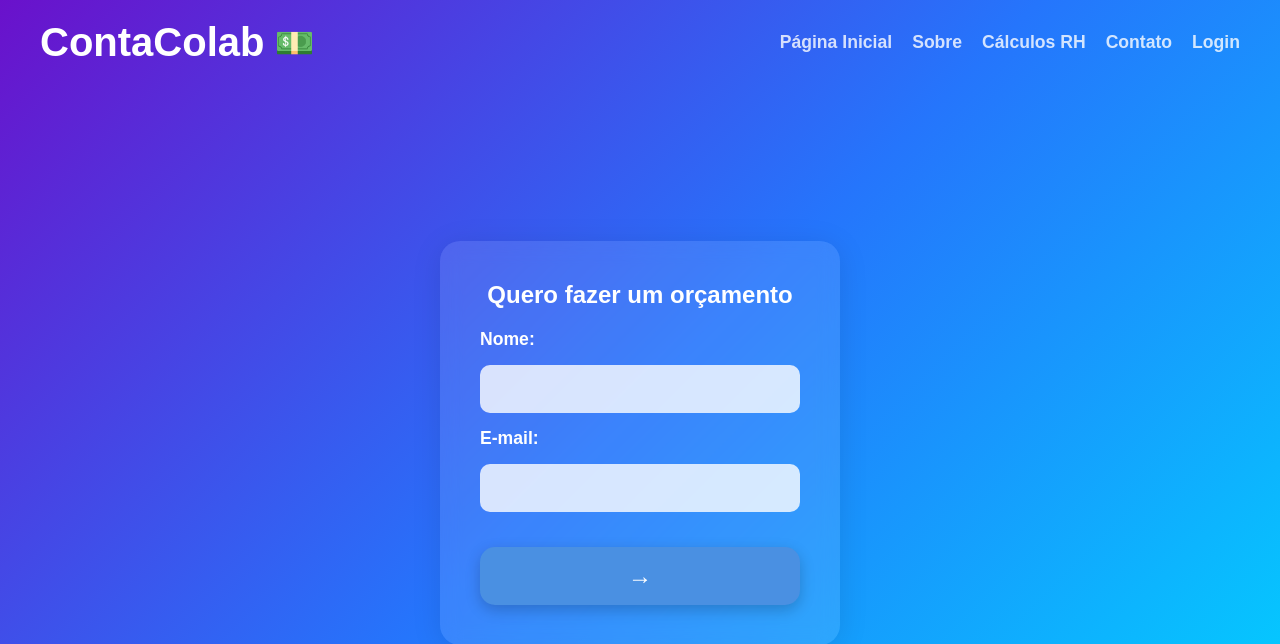
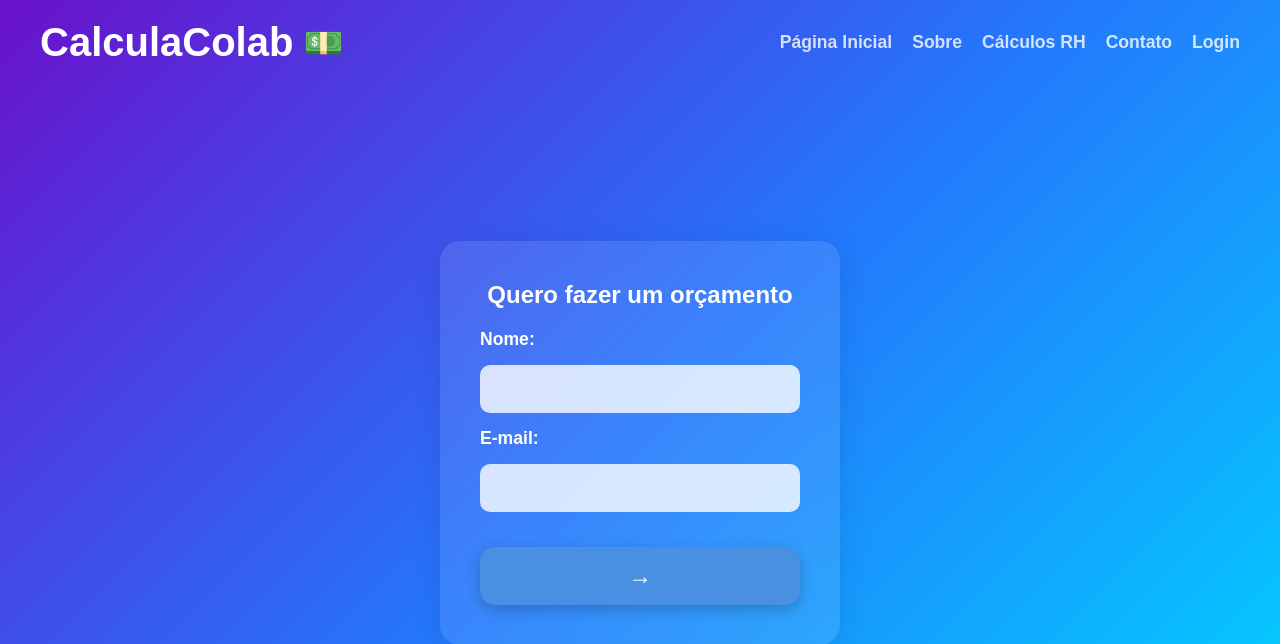
Before and after one commit to vandersongc/trabalho_final_senac_python, a Django app: page /contato in a window 1280 px wide. Shown: the top 644 px of the page. Run offline with Django 5.2, Linux system fonts and the light colour scheme.

Commit message:
base 24112025

```diff
--- a/templates/base.html
+++ b/templates/base.html
@@ -4,14 +4,14 @@
 <head>
     <meta charset="UTF-8">
     <meta name="viewport" content="width=device-width, initial-scale=1.0">
-    <title>ContaColab - {% block title %}{% endblock %}</title>
+    <title>CalculaColab - {% block title %}{% endblock %}</title>
     <link rel="stylesheet" href="{% static 'css/style.css' %}">
 </head>
 <body>
 
 
     <header class="header">
-        <h1 class="logo-main">ContaColab<span class="logo-icon">💵</span></h1>
+        <h1 class="logo-main">CalculaColab<span class="logo-icon">💵</span></h1>
 
         <button class="menu-toggle" aria-label="Toggle navigation" aria-expanded="false">
             <span class="hamburger-line"></span>
```
